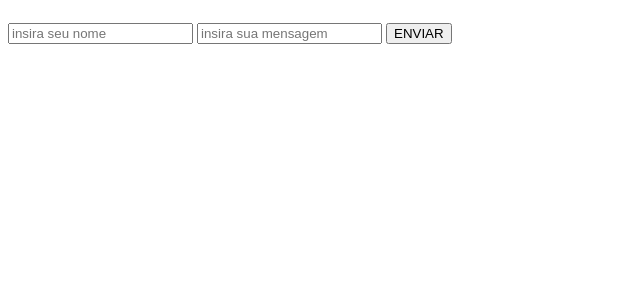
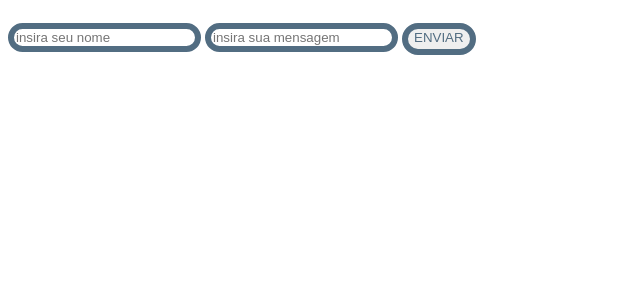
Before and after one commit to marviniciuz/chapy, a Flask app: page / in a window 1280 px wide. Shown: the top 300 px of the page, without its empty margins (0-640 px from the left). Run offline with Flask 3, Linux system fonts and the light colour scheme; some libraries are stand-ins or nearby versions.

Commit message:
feat: atulizando css

```diff
--- a/static/css/style.css
+++ b/static/css/style.css
@@ -5,9 +5,22 @@
 
 .chat span {
     margin-bottom: 10px;
-
+    font-size: 25px;
+    font-family: 'Gill Sans', 'Gill Sans MT', Calibri, 'Trebuchet MS', sans-serif;
 }
 
 form {
     margin-top: 15px;
 }
+
+input {
+    border: 6px solid;
+    border-radius: 40px;
+    color: #526D82;
+}
+button{
+    border: 6px solid;
+    border-radius: 40px;
+    color: #526D82;
+    padding-bottom: 4px;
+}
```
